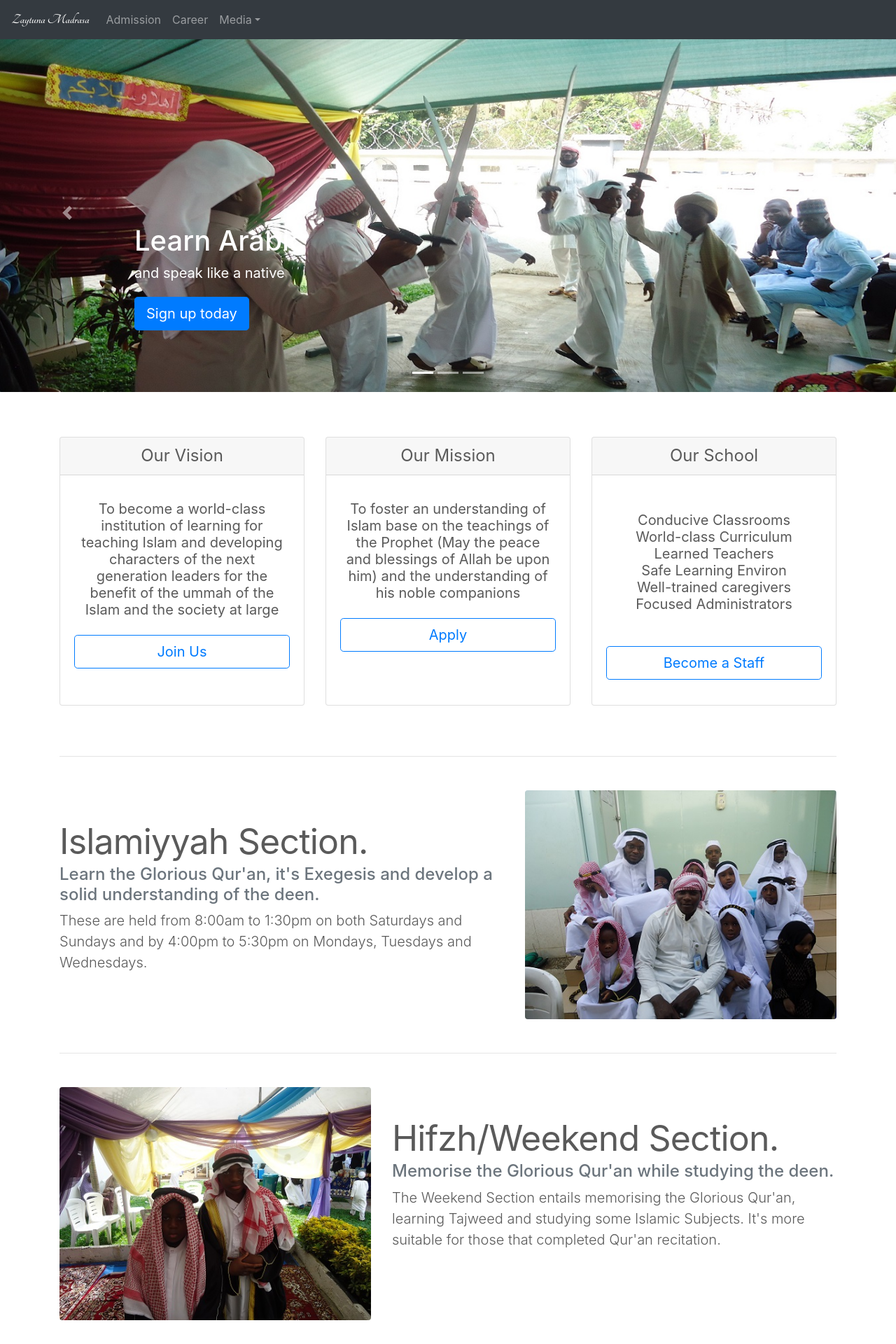
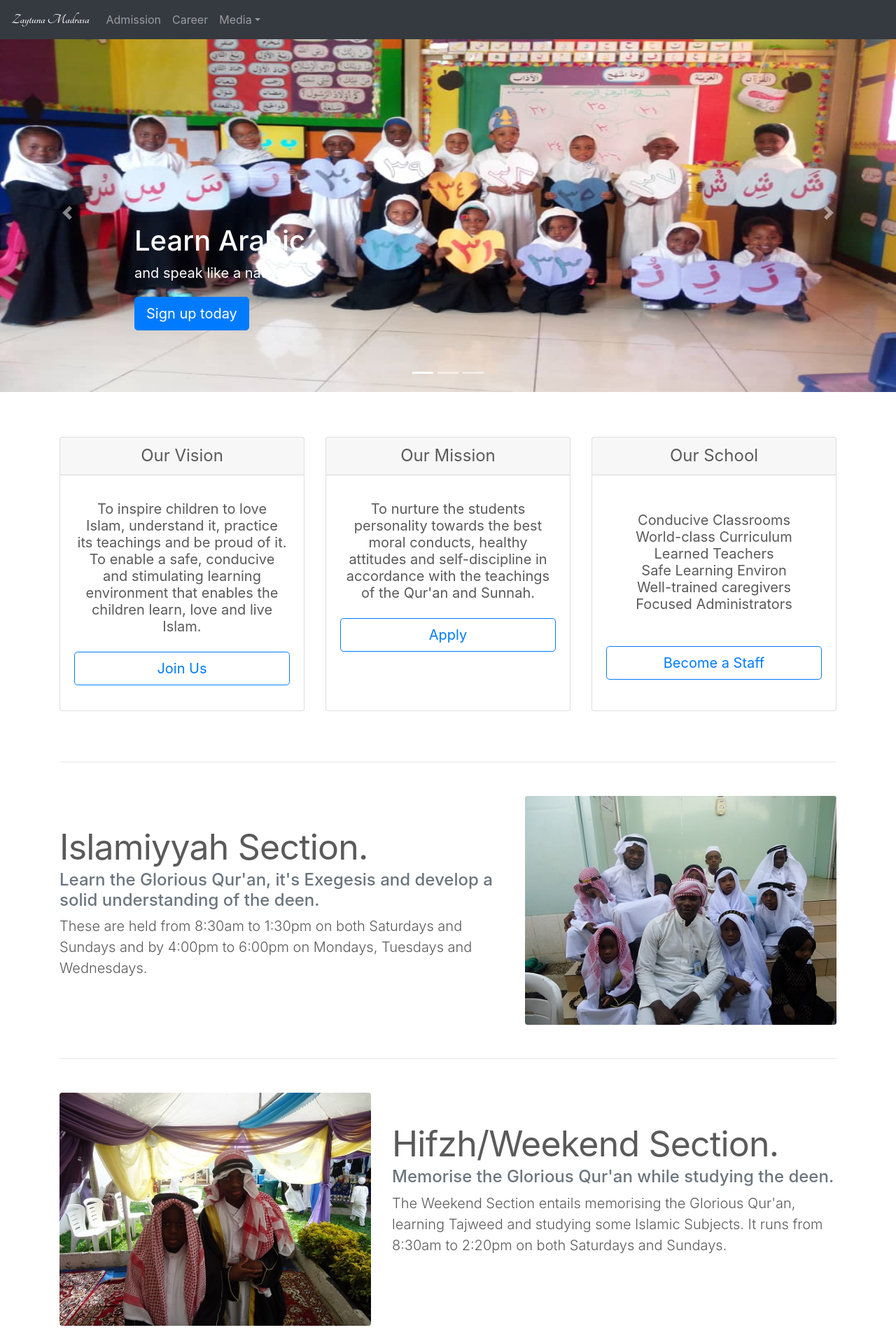
Before and after one commit to engrsmukhtar/zaytuna-madrasa, a Python web app: template templates/home.html in a window 1280 px wide. Shown: the top 1920 px of the page at 70% size. Run offline with Jinja, Linux system fonts and the light colour scheme; the template is opened without the code that fills it, so the values that code supplies are empty; some libraries are stand-ins or nearby versions.

Commit message:
Mission & Vision to school's. 3 sections timings. 1 carousel pic. dply

```diff
--- a/templates/admission.html
+++ b/templates/admission.html
@@ -3,7 +3,7 @@
   <head>
     <meta charset="utf-8">
     <meta name="viewport" content="width=device-width, initial-scale=1, shrink-to-fit=no">
-    <meta name="description" content="Zaytuna Madrasa Islamic School Admission Form">
+    <meta name="description" content="Zaytuna Madrasa Islamic School Abuja Admission Form">
     <meta name="keywords" content="Islamiyyah Admission Abuja Islamic School Maitama Abuja">
     <meta name="author" content="Zaytuna Madrasa">
 
--- a/templates/career.html
+++ b/templates/career.html
@@ -3,7 +3,7 @@
   <head>
     <meta charset="utf-8">
     <meta name="viewport" content="width=device-width, initial-scale=1, shrink-to-fit=no">
-    <meta name="description" content="Zaytuna Madrasa Islamic School Career Jobs">
+    <meta name="description" content="Zaytuna Madrasa Islamic School Abuja Career Jobs">
     <meta name="keywords" content="Islamiyyah Admission Jobs In Abuja Islamic School Maitama Abuja">
     <meta name="author" content="Zaytuna Madrasa">
 
--- a/templates/home.html
+++ b/templates/home.html
@@ -1,23 +1,21 @@
 <!DOCTYPE html>
 <html lang="en">
   <head>
-    <!-- Required meta tags -->
     <meta charset="utf-8">
     <meta name="viewport" content="width=device-width, initial-scale=1, shrink-to-fit=no">
-    <meta name="description" content="Zaytuna Madrasa Home Page">
+    <meta name="description" content="Zaytuna Madrasa Islamic School Abuja, Best Schools in Abuja">
     <meta name="keywords" content="Islamiyyah Islamic School Maitama Abuja">
     <meta name="author" content="Zaytuna Madrasa">
 
     <title>Zaytuna Madrasa</title>
 
-    <!-- Bootstrap Core CSS -->
     <link rel="stylesheet" href="https://stackpath.bootstrapcdn.com/bootstrap/4.1.2/css/bootstrap.min.css" integrity="sha384-Smlep5jCw/wG7hdkwQ/Z5nLIefveQRIY9nfy6xoR1uRYBtpZgI6339F5dgvm/e9B" crossorigin="anonymous">
 
     <!-- Google Fonts and Icons-->
     <link rel="stylesheet" href="https://fonts.googleapis.com/css?family=Tangerine:bold|Roboto">
     <link href="https://fonts.googleapis.com/icon?family=Material+Icons" rel="stylesheet">
 
-    <!-- Custom Zaytuna CSS -->
+    <!-- Zaytuna CSS -->
     <link type="text/css" rel="stylesheet" href="/css/master.css">
 
   </head>
@@ -58,7 +56,7 @@
         </ol>
         <div class="carousel-inner">
           <div class="carousel-item active">
-            <img class="first-slide" src="/images/DSC00710.JPG" alt="First slide">
+            <img class="first-slide" src="/images/learn_arabic2.jpeg" alt="First slide">
             <div class="container">
               <div class="carousel-caption text-left">
                 <h1>Learn Arabic</h1>
@@ -106,7 +104,7 @@
               <h4 class="my-0 font-weight-normal">Our Vision</h4>
             </div>
             <div class="card-body">
-              <h5 class="font-weight-normal py-3 px-1">To become a world-class institution of learning for teaching Islam and developing characters of the next generation leaders for the benefit of the ummah of the Islam and the society at large</h5>
+              <h5 class="font-weight-normal py-3 px-1">To inspire children to love Islam, understand it, practice its teachings and be proud of it. To enable a safe, conducive and stimulating learning environment that enables the children learn, love and live Islam.</h5>
               <p><a class="btn btn-lg btn-block btn-outline-primary" href="/admission" role="button">Join Us</a></p>
             </div>
           </div>
@@ -115,7 +113,7 @@
               <h4 class="my-0 font-weight-normal">Our Mission</h4>
             </div>
             <div class="card-body">
-              <h5 class="font-weight-normal py-3 px-1">To foster an understanding of Islam base on the teachings of the Prophet (May the peace and blessings of Allah be upon him) and the understanding of his noble companions</h5>
+              <h5 class="font-weight-normal py-3 px-1">To nurture the students personality towards the best moral conducts, healthy attitudes and self-discipline in accordance with the teachings of the Qur'an and Sunnah.</h5>
               <p><a class="btn btn-lg btn-block btn-outline-primary" href="/admission" role="button">Apply</a></p>
             </div>
           </div>
@@ -145,7 +143,7 @@
         <div class="row featurette">
           <div class="col-md-7">
             <h2 class="featurette-heading">Islamiyyah Section. <h4 class="text-muted">Learn the Glorious Qur'an, it's Exegesis and develop a solid understanding of the deen.</h4></h2>
-            <p class="lead">These are held from 8:00am to 1:30pm on both Saturdays and Sundays and by 4:00pm to 5:30pm on Mondays, Tuesdays and Wednesdays.</p>
+            <p class="lead">These are held from 8:30am to 1:30pm on both Saturdays and Sundays and by 4:00pm to 6:00pm on Mondays, Tuesdays and Wednesdays.</p>
           </div>
           <div class="col-md-5 text-center">
             <img class="featurette-image img-fluid mx-auto rounded"  src="/images/islamiyyahSection.jpg" alt="Islamiyyah image">
@@ -157,7 +155,7 @@
         <div class="row featurette">
           <div class="col-md-7 order-md-2">
             <h2 class="featurette-heading">Hifzh/Weekend Section. <h4 class="text-muted">Memorise the Glorious Qur'an while studying the deen.</h4></h2>
-            <p class="lead">The Weekend Section entails memorising the Glorious Qur'an, learning Tajweed and studying some Islamic Subjects. It's more suitable for those that completed Qur'an recitation.</p>
+            <p class="lead">The Weekend Section entails memorising the Glorious Qur'an, learning Tajweed and studying some Islamic Subjects. It runs from 8:30am to 2:20pm on both Saturdays and Sundays.</p>
           </div>
           <div class="col-md-5 order-md-1 text-center">
             <img class="featurette-image img-fluid mx-auto rounded" src="/images/hifzhSection.jpg" alt="Hifzh image">
@@ -169,7 +167,7 @@
         <div class="row featurette">
           <div class="col-md-7">
             <h2 class="featurette-heading">Women Islamiyyah. <h4 class="text-muted">Special classes for the women in our society to learn and study conveniently.</h4></h2>
-            <p class="lead">This section is especially designed for the women in our society to learn about the Glorious Qur'an and develop the knowledge of the deen.</p>
+            <p class="lead">This section is especially designed for the women in our society to learn about the Glorious Qur'an and develop the knowledge of the deen. The classes are on Mondays, Tuesdays and Wednesdays from 11:00am to 1:00pm</p>
           </div>
           <div class="col-md-5 text-center">
             <img class="featurette-image rounded img-fluid mx-auto" src="/images/womenIslamiyyah.jpg" alt="Women Islamiyyah">
```
Also changed, not shown: images/learn_arabic2.jpeg (added).
